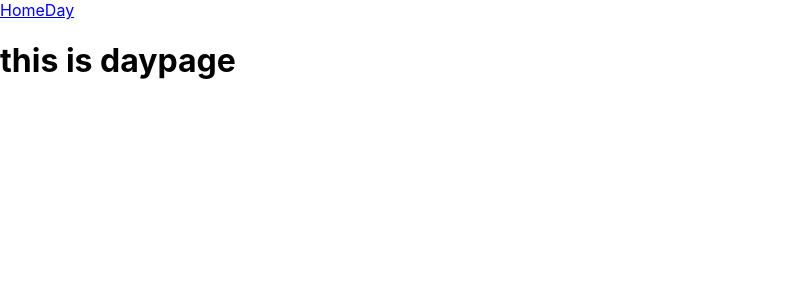
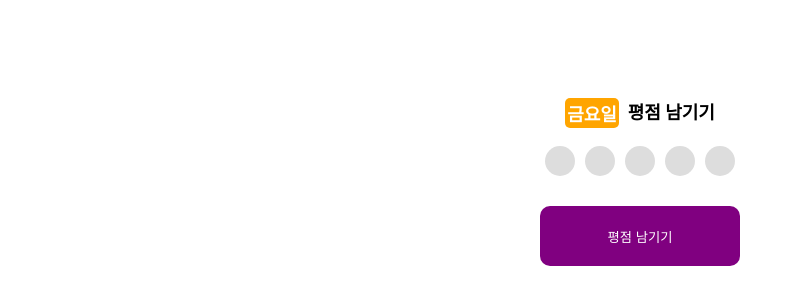
Before and after one commit to treblabin/myweek, a React (Create React App) app: page /day/fri in a window 1280 px wide. Shown: the top 304 px of the page, without its empty margins (0-803 px from the left). Built offline with nearby package versions, Linux system fonts and the light colour scheme.

Commit message:
Project Basic Done

```diff
--- a/src/App.js
+++ b/src/App.js
@@ -7,11 +7,6 @@ function App() {
   return (
     <>
       <BrowserRouter>
-        <nav>
-          <Link to="/">Home</Link>
-          <Link to="day/:dayName">Day</Link>
-        </nav>
-
         <Routes>
           <Route path="/" element={<Start />} />
           <Route path="day/:dayName" element={<Day />} />
--- a/src/Day.js
+++ b/src/Day.js
@@ -1,16 +1,116 @@
 import React from "react";
 import styled from "styled-components";
-import { useParams } from "react-router-dom";
+import { useParams, Link } from "react-router-dom";
 
 function Day(props) {
   const params = useParams();
   const DayInput = [params.dayName][0];
-  console.log(DayInput);
+  const Days = ["월", "화", "수", "목", "금", "토", "일"];
+  const DaysInput = ["mon", "tue", "wed", "thu", "fri", "sat", "sun"];
+  const [count, setCount] = React.useState(0);
+  const real_date = Days[DaysInput.indexOf(DayInput)];
+  const star_count = Array.from({ length: 5 }, (v, i) => (count > i ? 1 : 0));
+  const onClickHandler = (i) => {
+    setCount(i + 1);
+  };
+  console.log(real_date);
   return (
     <>
-      <h1>this is daypage</h1>
+      <FullCover>
+        <TitleCover>
+          <TitleStar1>{real_date}요일</TitleStar1>
+          <TitleStar2>평점 남기기</TitleStar2>
+        </TitleCover>
+        <StarCover>
+          {star_count.map((n, i) => {
+            return star_count[i] === 1 ? (
+              <YellowCircle key={i + "C"} onClick={() => onClickHandler(i)} />
+            ) : (
+              <GrayCircle key={i + "C"} onClick={() => onClickHandler(i)} />
+            );
+          })}
+        </StarCover>
+        <Link
+          to="/"
+          style={{
+            display: "contents",
+          }}
+        >
+          <LinkButton>평점 남기기</LinkButton>
+        </Link>
+      </FullCover>
     </>
   );
 }
 
+const FullCover = styled.div`
+  border-radius: 5px;
+  border-color: gray;
+  border-width: 1px;
+  margin-top: 10vh;
+  height: 90vh;
+  width: 30vw;
+  margin: 0px auto;
+  display: flex;
+  flex-direction: column;
+`;
+
+const TitleCover = styled.div`
+  display: flex;
+  flex-direction: row;
+  justify-content: center;
+  margin-top: 10vh;
+`;
+
+const TitleStar1 = styled.p`
+  font-weight: bold;
+  text-align: center;
+  font-size: 18px;
+  color: white;
+  background-color: orange;
+  border-radius: 5px;
+  padding: 2px;
+`;
+
+const StarCover = styled.div`
+  display: flex;
+  flex-direction: row;
+  justify-content: center;
+`;
+
+const TitleStar2 = styled.p`
+  font-weight: bold;
+  text-align: center;
+  font-size: 18px;
+  padding-left: 0.5em;
+`;
+
+const YellowCircle = styled.button`
+  background-color: yellow;
+  width: 30px;
+  height: 30px;
+  border-radius: 30px;
+  margin: auto 5px;
+  border-width: 0px;
+`;
+
+const GrayCircle = styled.button`
+  background-color: #ddd;
+  width: 30px;
+  height: 30px;
+  border-radius: 30px;
+  margin: auto 5px;
+  border-width: 0px;
+`;
+
+const LinkButton = styled.button`
+  background-color: purple;
+  color: white;
+  width: 200px;
+  height: 60px;
+  margin: 30px auto;
+  border-radius: 10px;
+  border-width: 0px;
+`;
+
 export default Day;
--- a/src/Start.js
+++ b/src/Start.js
@@ -63,10 +63,10 @@ const Start = (props) => {
             <Date>화</Date>
             <Circles>
               {tue_count.map((n, i) => {
-                return mon_count[i] === 1 ? (
-                  <YellowCircle key={i + "M"} />
+                return tue_count[i] === 1 ? (
+                  <YellowCircle key={i + "T"} />
                 ) : (
-                  <GrayCircle key={i + "M"} />
+                  <GrayCircle key={i + "T"} />
                 );
               })}
             </Circles>
@@ -86,9 +86,9 @@ const Start = (props) => {
             <Circles>
               {wed_count.map((n, i) => {
                 return wed_count[i] === 1 ? (
-                  <YellowCircle key={i + "M"} />
+                  <YellowCircle key={i + "W"} />
                 ) : (
-                  <GrayCircle key={i + "M"} />
+                  <GrayCircle key={i + "W"} />
                 );
               })}
             </Circles>
@@ -108,9 +108,9 @@ const Start = (props) => {
             <Circles>
               {thu_count.map((n, i) => {
                 return thu_count[i] === 1 ? (
-                  <YellowCircle key={i + "M"} />
+                  <YellowCircle key={i + "TH"} />
                 ) : (
-                  <GrayCircle key={i + "M"} />
+                  <GrayCircle key={i + "TH"} />
                 );
               })}
             </Circles>
@@ -130,9 +130,9 @@ const Start = (props) => {
             <Circles>
               {fri_count.map((n, i) => {
                 return fri_count[i] === 1 ? (
-                  <YellowCircle key={i + "M"} />
+                  <YellowCircle key={i + "F"} />
                 ) : (
-                  <GrayCircle key={i + "M"} />
+                  <GrayCircle key={i + "F"} />
                 );
               })}
             </Circles>
@@ -152,9 +152,9 @@ const Start = (props) => {
             <Circles>
               {sat_count.map((n, i) => {
                 return sat_count[i] === 1 ? (
-                  <YellowCircle key={i + "M"} />
+                  <YellowCircle key={i + "S"} />
                 ) : (
-                  <GrayCircle key={i + "M"} />
+                  <GrayCircle key={i + "S"} />
                 );
               })}
             </Circles>
@@ -174,9 +174,9 @@ const Start = (props) => {
             <Circles>
               {sun_count.map((n, i) => {
                 return sun_count[i] === 1 ? (
-                  <YellowCircle key={i + "M"} />
+                  <YellowCircle key={i + "SU"} />
                 ) : (
-                  <GrayCircle key={i + "M"} />
+                  <GrayCircle key={i + "SU"} />
                 );
               })}
             </Circles>
@@ -215,8 +215,9 @@ const TotalCover = styled.div`
   margin: 0px auto;
 `;
 
-const Title = styled.h1`
+const Title = styled.h3`
   text-align: center;
+  margin-top: 10vh;
 `;
 
 const WeekCover = styled.div``;
@@ -247,7 +248,7 @@ const YellowCircle = styled.div`
 `;
 
 const GrayCircle = styled.div`
-  background-color: gray;
+  background-color: #ddd;
   width: 30px;
   height: 30px;
   border-radius: 30px;
```
